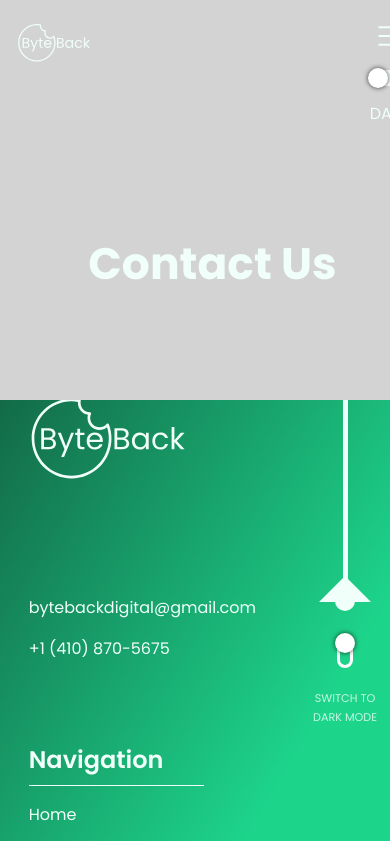
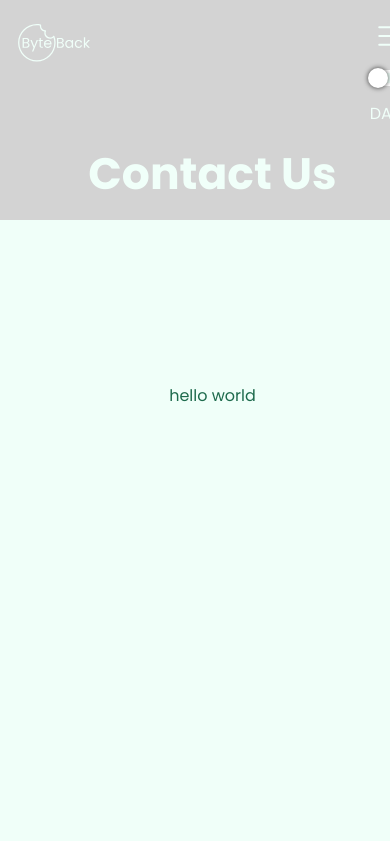
Before and after one commit to adinduokoro/Byte-Back-Digital-V2, a React (Create React App) app: page /contact/contact in a window 390 px wide. Shown: the top 841 px of the page. Built offline with nearby package versions, Linux system fonts and the light colour scheme.

Commit message:
Contact Form
Working on the contact form section of the website.

```diff
--- /dev/null
+++ b/src/components/contactForm/ContactForm.js
@@ -0,0 +1,16 @@
+import React from 'react'
+import styles from "./ContactForm.module.css"
+
+const ContactForm = () => {
+  return (
+    <section className={styles["contact-form"]}>
+      <div className='container'>
+        <div className={styles["contact-form-content"]}>
+          hello world
+        </div>
+      </div>
+    </section>
+  )
+}
+
+export default ContactForm
--- /dev/null
+++ b/src/components/contactForm/ContactForm.module.css
@@ -0,0 +1,11 @@
+.contact-form{
+    height: 37.5rem;
+    border: 3px solid green;
+}
+
+.contact-form-content{
+    display: flex;
+    flex-direction: column;
+    height: 100%;
+    align-items: center;
+}
--- a/src/components/index.js
+++ b/src/components/index.js
@@ -9,6 +9,7 @@ export { default as Portfolio } from "./portfolio/Portfolio";
 export { default as WhoWeAre } from "./whoWeAre/WhoWeAre";
 export { default as Blog } from "./blog/Blog";
 export { default as CustomerPlanOptions } from "./customerPlanOptions/CustomerPlanOptions";
+export { default as ContactForm } from "./contactForm/ContactForm";
 export { default as Footer } from "./footer/Footer";
 export { default as PageHeader } from "./pageHeader/PageHeader";
 export { default as HeaderLayout } from "./layout/HeaderLayout";
--- a/src/components/layout/HeaderLayout.js
+++ b/src/components/layout/HeaderLayout.js
@@ -1,17 +1,21 @@
-import React from 'react'
-import { Outlet, } from 'react-router-dom'
-import {PageHeader} from '../../components'
+import React from "react";
+import { Outlet } from "react-router-dom";
+import { PageHeader } from "../../components";
 
 const HeaderLayout = () => {
-
-
-
   return (
-    <div>
-      <PageHeader title={"page"}/>
+    <div
+      style={{
+        display: "flex",
+        flexDirection: "column",
+        gap: "10rem",
+        backgroundColor: "var(--primaryBackgroundColor)",
+      }}
+    >
+      <PageHeader />
       <Outlet />
     </div>
-  )
-}
+  );
+};
 
-export default HeaderLayout
+export default HeaderLayout;
--- a/src/components/pageHeader/PageHeader.js
+++ b/src/components/pageHeader/PageHeader.js
@@ -21,7 +21,7 @@ const PageHeader = () => {
           isDarkModeOn ? styles["background-container-dark"] : ""
         }`}
       >
-        {isDarkModeOn ? <SpaceContent /> : null}
+        {isDarkModeOn ? <div className={styles["space-container"]}><SpaceContent /></div> : null}
       </div>
       <div className="container">
         <div className={styles["page-header-content"]}>
--- a/src/components/pageHeader/PageHeader.module.css
+++ b/src/components/pageHeader/PageHeader.module.css
@@ -2,6 +2,7 @@
   width: 100%;
   height: 25rem;
   background: lightgray;
+
 }
 
 .page-header-dark{
@@ -22,7 +23,6 @@
   z-index: 1;
 }
 
-
 .page-header-content{
   display: flex;
 align-items: center;
@@ -34,3 +34,10 @@ justify-content: center;
   color: var(--primaryColorGreen900);
   margin-top: 127PX;
 }
+
+@media screen and (max-width: 1024px) {
+  .page-header{
+    overflow: hidden;
+    height: 13.75rem;
+  }
+}
--- a/src/components/spaceContent/SpaceContent.module.css
+++ b/src/components/spaceContent/SpaceContent.module.css
@@ -1,9 +1,9 @@
 .space-content {
   position: absolute;
-  top: 0;
+  top: -10px;
   left: 0;
   width: 100%;
-  height: 100%;
+  height: 25rem;
 }
 
 .universe-one {
--- a/src/pages/about/About.js
+++ b/src/pages/about/About.js
@@ -3,7 +3,6 @@ import styles from "./About.module.css";
 import { useParams } from "react-router-dom";
 import { SET_CURRENT_PATH } from "../../redux/slice/linkSlice";
 import { useDispatch } from "react-redux";
-import { CustomerPlanOptions } from "../../components";
 
 const About = () => {
   const { id } = useParams();
@@ -16,7 +15,8 @@ const About = () => {
       className={styles.about}
       style={{ backgroundColor: "var(--primaryBackgroundColor)" }}
     >
-      <CustomerPlanOptions />
+
+
     </div>
   );
 };
--- a/src/pages/contact/Contact.js
+++ b/src/pages/contact/Contact.js
@@ -3,6 +3,7 @@ import styles from "./Contact.module.css";
 import { useParams } from "react-router-dom";
 import { SET_CURRENT_PATH } from "../../redux/slice/linkSlice";
 import { useDispatch } from "react-redux";
+import { ContactForm } from "../../components";
 
 const Contact = () => {
   const { id } = useParams();
@@ -10,11 +11,14 @@ const Contact = () => {
 
   dispatch(SET_CURRENT_PATH(id));
 
+
   return (
     <div
       className={styles.contact}
       style={{ backgroundColor: "var(--primaryBackgroundColor)" }}
-    ></div>
+    >
+      <ContactForm />
+    </div>
   );
 };
 
```
